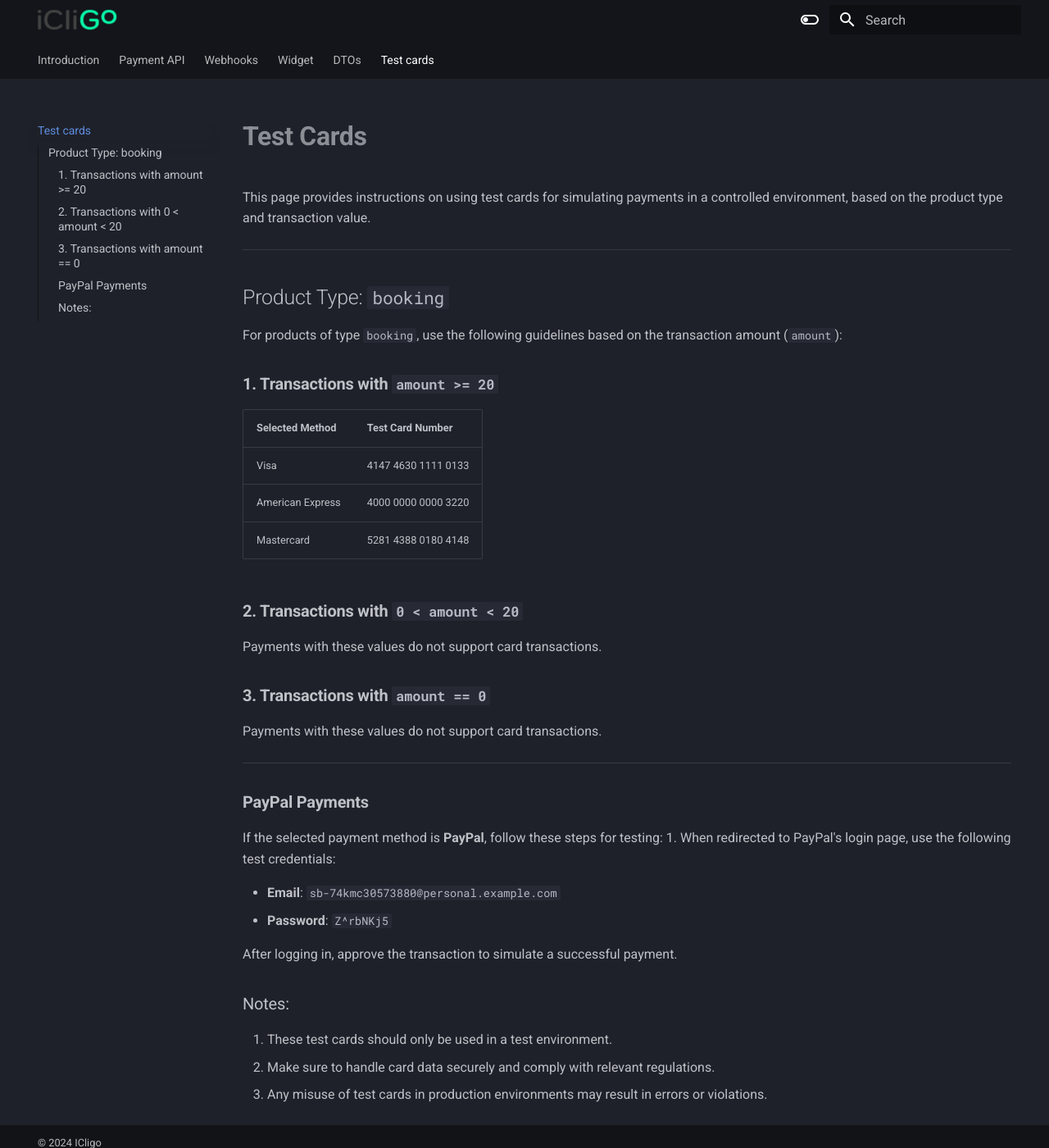
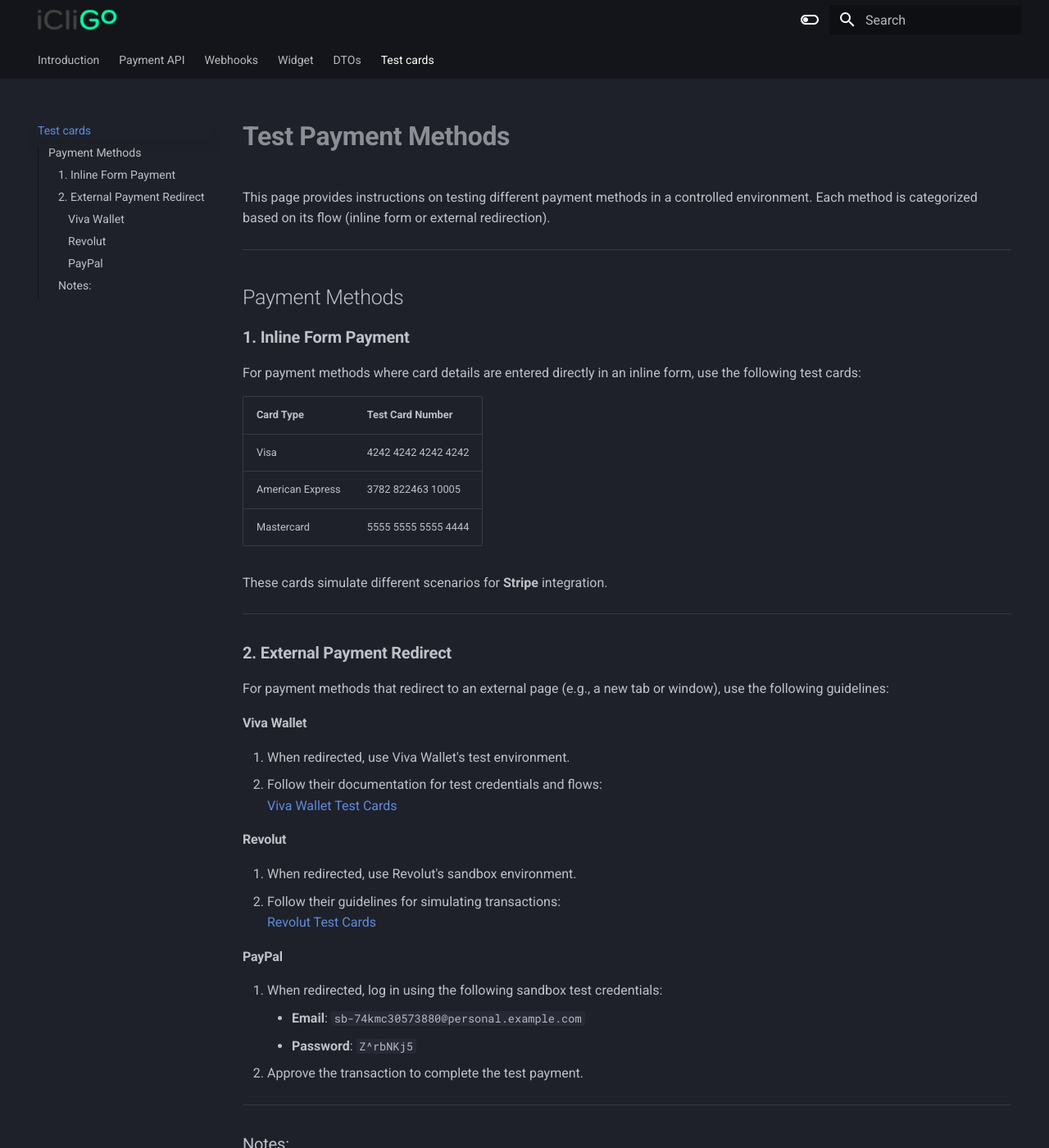
Before and after one commit to icligo/documentation, an MkDocs documentation site: the page built from docs/cards.md, in a window 1280 px wide and 1400 px high. Shown: the whole window at 82% size. Built offline with MkDocs 1.6.1 and Material for MkDocs 9.7.7, drawn with Linux system fonts in a browser that asks for light colours; some of the changed text lies outside the part shown.

Commit message:
fix some docs

```diff
--- a/docs/cards.md
+++ b/docs/cards.md
@@ -1,44 +1,50 @@
-# **Test Cards**
+# **Test Payment Methods**
 
-This page provides instructions on using test cards for simulating payments in a controlled environment, based on the product type and transaction value.
+This page provides instructions on testing different payment methods in a controlled environment. Each method is categorized based on its flow (inline form or external redirection).
 
 ---
 
-## Product Type: `booking`
+## Payment Methods
 
-For products of type `booking`, use the following guidelines based on the transaction amount (`amount`):
+### **1. Inline Form Payment**
 
-### **1. Transactions with `amount >= 20`**
+For payment methods where card details are entered directly in an inline form, use the following test cards:
 
-| **Selected Method** | **Test Card Number** |
-|-------------------------|----------------------|
-| Visa                    | 4147 4630 1111 0133	  |
-| American Express        | 4000 0000 0000 3220  |
-| Mastercard              | 5281 4388 0180 4148  |
+| **Card Type**           | **Test Card Number** |
+|-------------------------|---------------------|
+| Visa                    | 4242 4242 4242 4242 |
+| American Express        | 3782 822463 10005   |
+| Mastercard              | 5555 5555 5555 4444 |
 
-### **2. Transactions with `0 < amount < 20`**
-
-Payments with these values do not support card transactions.
-
-### **3. Transactions with `amount == 0`**
-
-Payments with these values do not support card transactions.
+These cards simulate different scenarios for **Stripe** integration.
 
 ---
 
-### **PayPal Payments**
+### **2. External Payment Redirect**
 
-If the selected payment method is **PayPal**, follow these steps for testing:
-1. When redirected to PayPal's login page, use the following test credentials:
+For payment methods that redirect to an external page (e.g., a new tab or window), use the following guidelines:
 
-- **Email**: `sb-74kmc30573880@personal.example.com`
-- **Password**: `Z^rbNKj5`
+#### **Viva Wallet**
+1. When redirected, use Viva Wallet's test environment.
+2. Follow their documentation for test credentials and flows:
+   [Viva Wallet Test Cards](https://developer.viva.com/integration-reference/test-cards-and-environments/)
 
-After logging in, approve the transaction to simulate a successful payment.
+#### **Revolut**
+1. When redirected, use Revolut's sandbox environment.
+2. Follow their guidelines for simulating transactions:
+   [Revolut Test Cards](https://developer.revolut.com/docs/guides/accept-payments/get-started/test-implementation/test-cards)
 
+#### **PayPal**
+1. When redirected, log in using the following sandbox test credentials:
+    - **Email**: `sb-74kmc30573880@personal.example.com`
+    - **Password**: `Z^rbNKj5`
+2. Approve the transaction to complete the test payment.
+
+---
 
 ### Notes:
 
-1. These test cards should only be used in a test environment.
-2. Make sure to handle card data securely and comply with relevant regulations.
-3. Any misuse of test cards in production environments may result in errors or violations.
+1. These test payment methods and cards must only be used in a test environment.
+2. Ensure your system is configured to handle redirections correctly for external payments.
+3. Inline form integrations like **Stripe** should validate card data securely and comply with PCI standards.
+4. Misuse of test credentials or cards in production environments may result in account suspension or violations.
```
